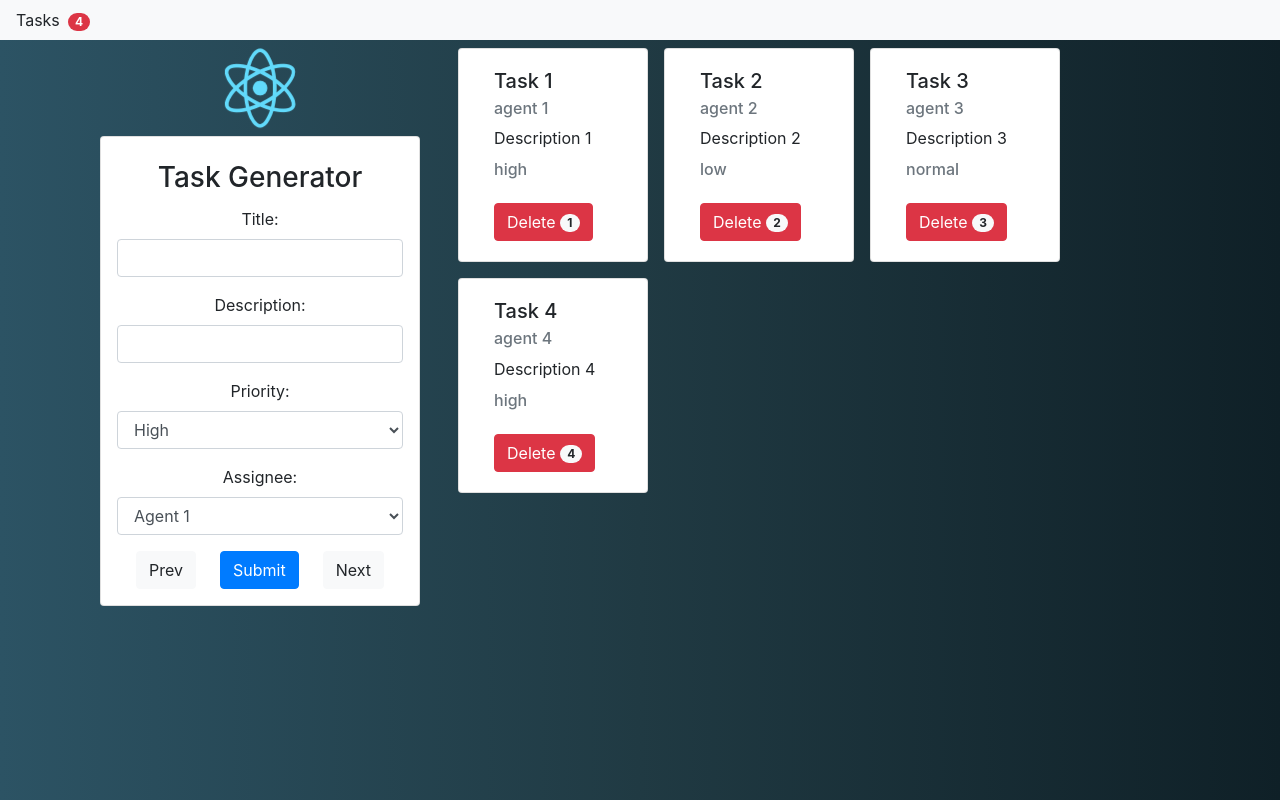
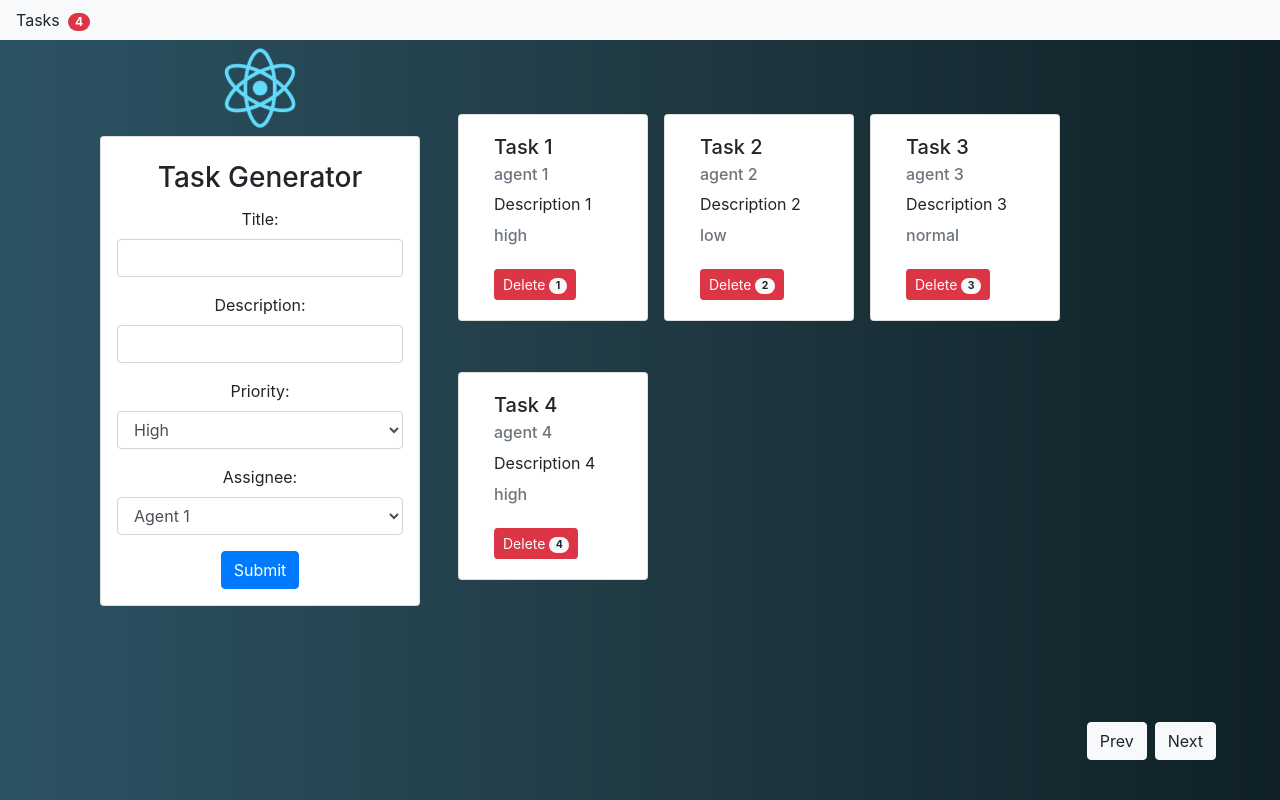
Before and after one commit to caceresfjulian/to_do_app, a React (Create React App) app: page / in a window 1280 px wide. Built offline with nearby package versions, Linux system fonts and the light colour scheme.

Commit message:
Adjust app layout

```diff
--- a/src/components/App/App.css
+++ b/src/components/App/App.css
@@ -9,6 +9,13 @@ body {
   height: 12vmin;
   pointer-events: none;
 }
+
+#searchButtons{
+  position: absolute;
+  bottom: 5vh;
+  right: 8vh;
+}
+
 
 @media (prefers-reduced-motion: no-preference) {
   .App-logo {
--- a/src/components/App/App.js
+++ b/src/components/App/App.js
@@ -3,6 +3,7 @@ import './App.css';
 import TodoForm from '../TodoForm/TodoForm';
 import TodoList from '../TodoList/TodoList';
 import NavBar from '../NavBar/NavBar';
+import SearchButtons from '../SearchButtons/SearchButtons';
 
 class App extends React.Component {
   constructor(props) {
@@ -89,11 +90,14 @@ class App extends React.Component {
         <div className="container">
           <div className="row">
             <div className="col">
-              <TodoForm onChange={this.onChangeValue} onClick={this.onAddItem} onClick2={this.addToRange} onClick3={this.substractToRange} todos={this.state.todos} counter={this.state.todos.length}/>
+              <TodoForm onChange={this.onChangeValue} onClick={this.onAddItem} todos={this.state.todos} counter={this.state.todos.length}/>
             </div>
-            <div className="col-8">
+            <div className="col-8 pt-5">
               <TodoList todos={this.state.todos} onClick={this.onRemoveItem} rangeTop={this.state.rangeTop} rangeBottom={this.state.rangeBottom} />
             </div>
+          </div>
+          <div id="searchButtons">
+          <SearchButtons onClick2={this.addToRange} onClick3={this.substractToRange} counter={this.props.counter}/>
           </div>
         </div>
       </div>
--- a/src/components/SearchButtons/SearchButtons.js
+++ b/src/components/SearchButtons/SearchButtons.js
@@ -4,8 +4,7 @@ class SearchButtons extends React.Component {
     render() {
         return (
             <div>
-                <button className="btn btn-light"  onClick={this.props.onClick3}>Prev</button>
-                <button type="submit" className="btn btn-primary mx-4" onClick={this.props.onClick}>Submit</button>
+                <button className="btn btn-light mx-2"  onClick={this.props.onClick3}>Prev</button>
                 <button className="btn btn-light"  onClick={this.props.onClick2}>Next</button>
             </div>
         )
--- a/src/components/TodoForm/TodoForm.js
+++ b/src/components/TodoForm/TodoForm.js
@@ -1,6 +1,5 @@
 import React from 'react';
 import logo from './logo.svg';
-import SearchButtons from '../SearchButtons/SearchButtons';
 
 class TodoForm extends React.Component {
     render() {
@@ -36,7 +35,7 @@ class TodoForm extends React.Component {
                                 <option value="agent 5">Agent 5</option>
                             </select>
                         </div>
-                        <SearchButtons onClick={this.props.onClick} onClick2={this.props.onClick2} onClick3={this.props.onClick3} counter={this.props.counter}/>
+                        <button type="submit" className="btn btn-primary mx-4" onClick={this.props.onClick}>Submit</button>
                     </form>
                 </div>
             </div>
--- a/src/components/TodoList/TodoList.js
+++ b/src/components/TodoList/TodoList.js
@@ -4,7 +4,7 @@ import Todos from '../Todos/Todos';
 class TodoList extends React.Component {
     render(){
         return(
-            <div className="row">
+            <div className="row align-items-center h-100">
                 {
                     this.props.todos.map(todo => {
                         if (this.props.todos.indexOf(todo) < this.props.rangeTop && this.props.todos.indexOf(todo) >= this.props.rangeBottom){
--- a/src/components/Todos/Todos.js
+++ b/src/components/Todos/Todos.js
@@ -15,13 +15,13 @@ class Todos extends React.Component {
             description = this.props.description;
         }
         return (
-            <div className="card col-3 m-2">
+            <div className="card col-3 mx-2 my-1 task">
                 <div className="card-body">
                     <h5 className="card-title">{title}</h5>
                     <h6 className="card-subtitle mb-2 text-muted">{this.props.assignee}</h6>
                     <p className="card-text">{description}</p>
                     <h6 href="/" className="card-subtitle text-muted">{this.props.priority}</h6>
-                    <button className="btn btn-danger mt-4" onClick={() => this.props.onClick(this.props.id)}>Delete <span className="badge badge-pill badge-light">{this.props.id + 1}</span></button>
+                    <button className="btn btn-danger mt-4 btn-sm" onClick={() => this.props.onClick(this.props.id)}>Delete <span className="badge badge-pill badge-light">{this.props.id + 1}</span></button>
                 </div>
             </div>
         )
```
